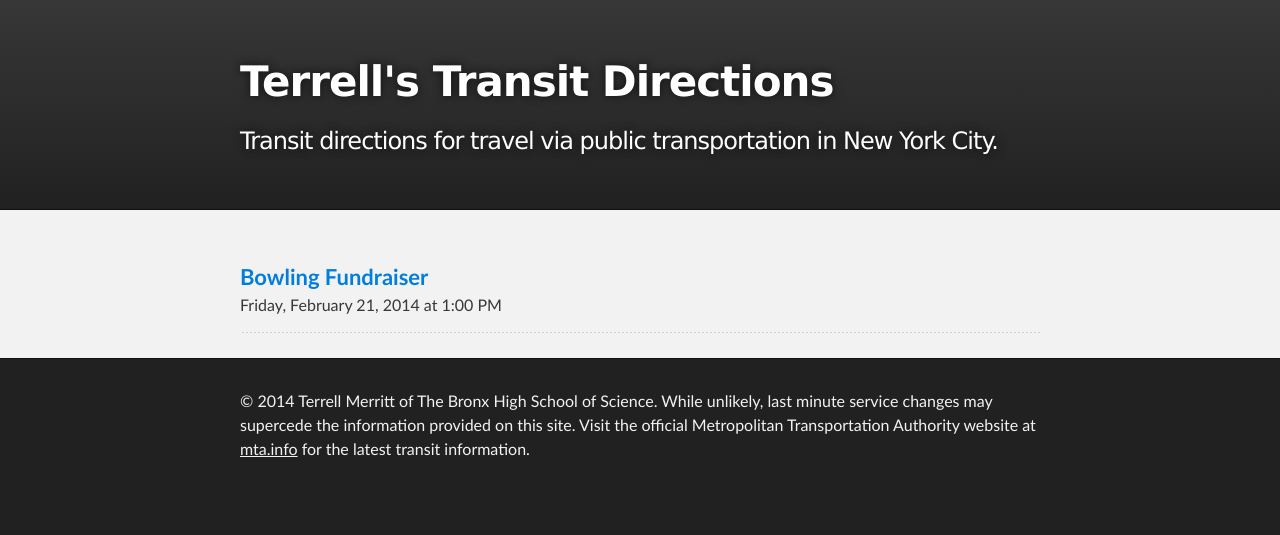
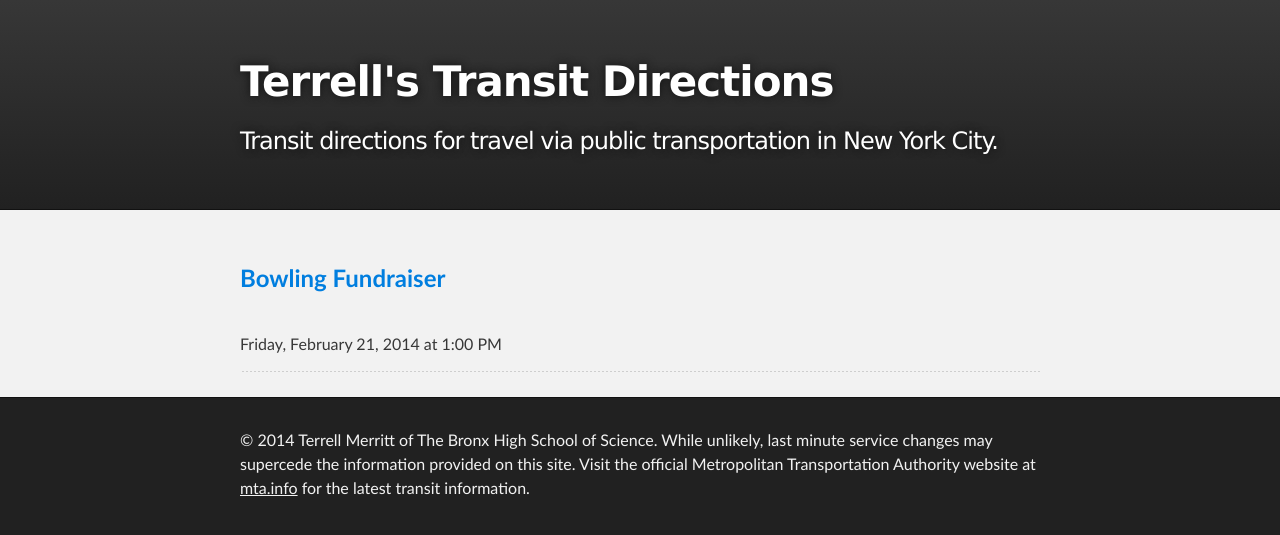
Before and after one commit to terrellthemtaguy/terrellthemtaguy.github.io, a Jekyll site: the page built from directions.html, in a window 1280 px wide. Shown: the top 535 px of the page. Built offline with Jekyll 4.4.1, drawn with Linux system fonts in a browser that asks for light colours.

Commit message:
More fix direction look

```diff
--- a/directions.html
+++ b/directions.html
@@ -16,8 +16,8 @@ published: true
   <section id="main_content" class="inner">
 
       {% for direction in site.posts %}
-        <p><span style="font-size: 22px;"><a href="{{ direction.url }}"><strong>{{ direction.title }}</strong></a>
-        {% if direction.entity %}[{{ direction.entity }}]{% endif %}<br></span>
+        <p><span style="font-size: 24px;"><a href="{{ direction.url }}"><strong>{{ direction.title }}</strong></a><br>
+        {% if direction.entity %}For [{{ direction.entity }}]{% endif %}<br></span>
         <span style="font-size: 16px;">{{ direction.time }}</span></h4></p>
         <hr align="LEFT">
       {% endfor %}
```
